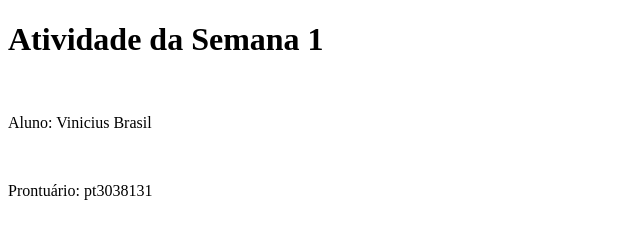
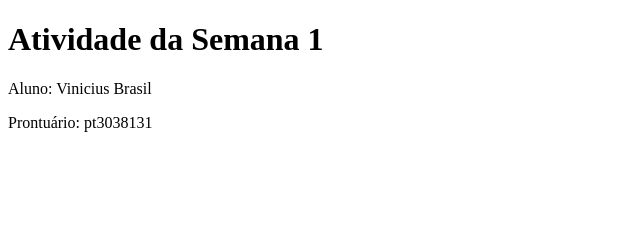
Before and after one commit to ptbdwbc-pt3038131/pt3038131-AC1, a plain HTML site: page index.html in a window 1280 px wide. Shown: the whole page, without its empty margins (0-640 px from the left). Drawn offline with Linux system fonts and the light colour scheme.

Commit message:
Update index.html

```diff
--- a/index.html
+++ b/index.html
@@ -6,8 +6,8 @@
     <title>Document</title>
 </head>
 <body>
-    <h1>Atividade da Semana 1</h1><br>
-<p>Aluno: Vinicius Brasil</p><br>
+    <h1>Atividade da Semana 1</h1>
+<p>Aluno: Vinicius Brasil</p>
 <p>Prontuário: pt3038131</p>
 </body>
 </html>
```
